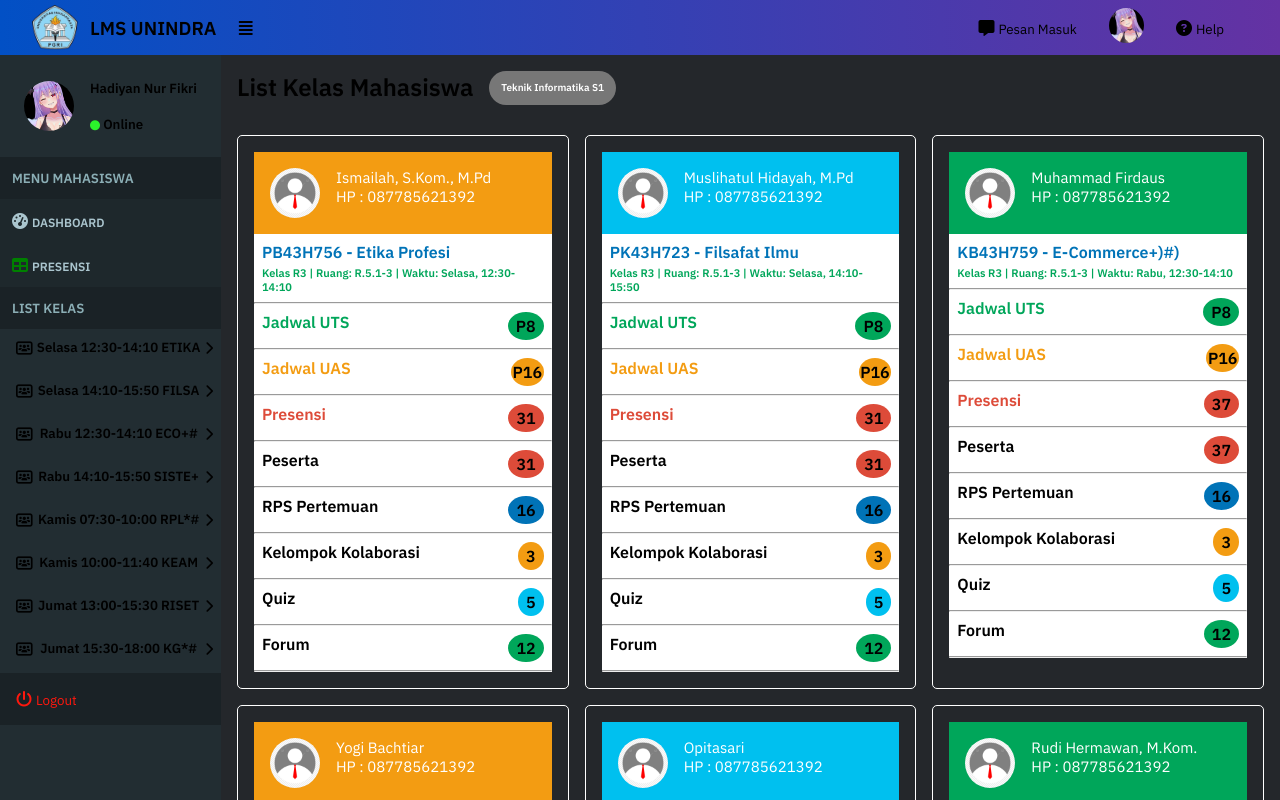
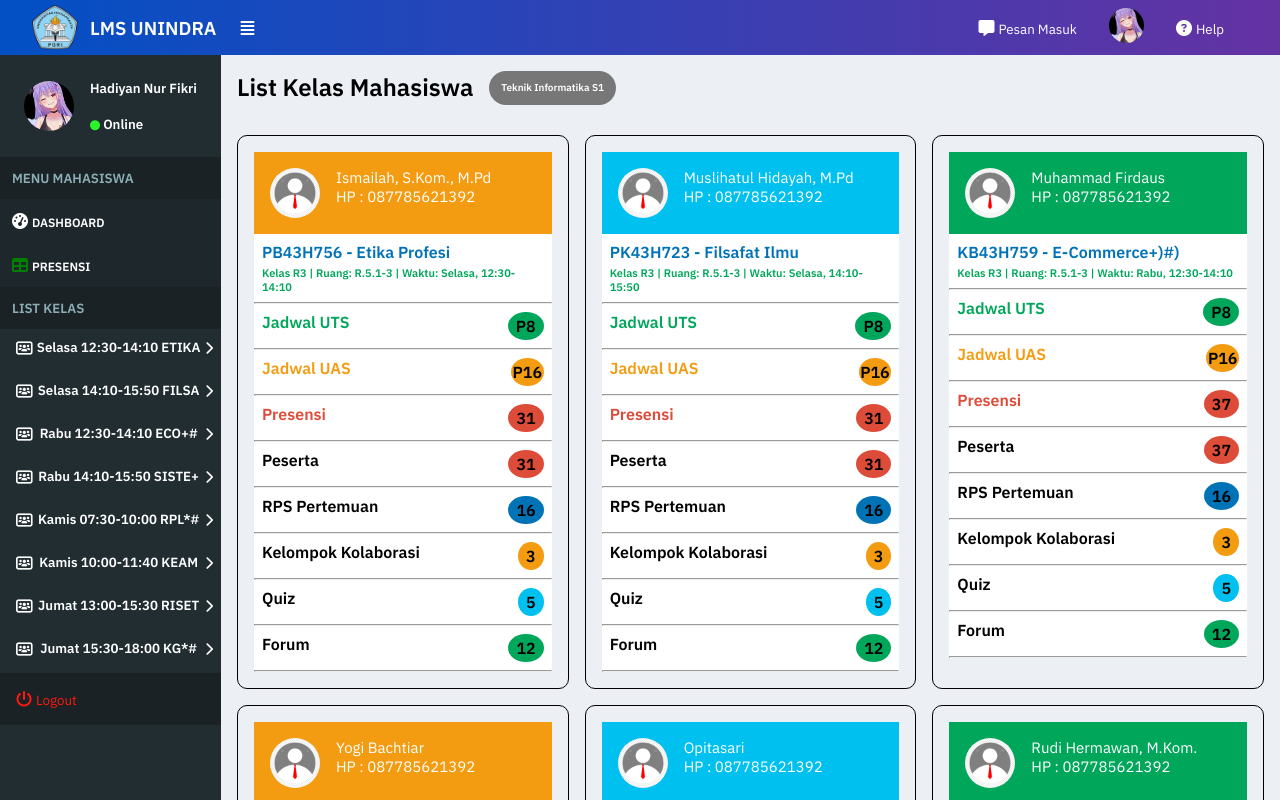
Before and after one commit to naoyan-ID/Halaman-Utama, a plain HTML site: page index.html in a window 1280 px wide. Shown: the top 800 px of the page. Drawn offline with Linux system fonts and the light colour scheme.

Commit message:
Halama Utama

```diff
--- a/index.html
+++ b/index.html
@@ -16,7 +16,6 @@
       <div class="nav-logo">
         <img src="unindra.png" width="50px" alt="" />
         <h3>LMS UNINDRA</h3>
-        <h6 class="nama"></h6>
         <i class="fa fa-align-justify"></i>
       </div>
       <div class="nav-list">
--- a/style.css
+++ b/style.css
@@ -21,9 +21,12 @@
   align-items: center;
   gap: 0.5rem;
 }
-
-.nama {
-  margin-left: 0.4rem;
+.nav-logo h3 {
+  color: white;
+}
+.fa-align-justify {
+  color: white;
+  margin-left: 1rem;
 }
 .list-item {
   padding: 0.5rem;
@@ -33,8 +36,10 @@
 }
 .list-item li {
   padding: 0 1rem;
+  color: white;
 }
 .list-item li button {
+  color: white;
   background-color: transparent;
   border: none;
 }
@@ -42,9 +47,11 @@
   border-radius: 100%;
 }
 .fa-message {
+  color: white;
   margin-right: 0.25rem;
 }
 .button-help {
+  color: white;
   margin-left: 0.25rem;
 }
 #container {
@@ -58,6 +65,7 @@
   background-color: gray;
 }
 #isi-menu {
+  color: white;
   padding: 1rem;
   display: flex;
   position: sticky;
@@ -81,7 +89,7 @@
   font-size: 10px;
 }
 .dashboard {
-  color: #aac5ce;
+  color: white;
   padding: 0.75rem;
   background-color: #1e282c;
 }
@@ -89,13 +97,12 @@
   font-size: 12px;
 }
 .presensi {
-  color: #aac5ce;
   padding: 0.75rem;
   background-color: #1e282c;
 }
 .presensi span {
   font-size: 12px;
-  color: #aac5ce;
+  color: white;
 }
 .fa-table {
   color: green;
@@ -109,6 +116,9 @@
   color: #8baeb5;
   background-color: #1a2226;
   padding: 0.75rem;
+}
+.list-kelas {
+  color: white;
 }
 .list-kelas :hover {
   background-color: none;
@@ -139,12 +149,11 @@
   color: #ff180e;
 }
 #heading {
-  background-color: #24272b;
+  background-color: #ecf0f5;
   width: 100%;
 }
 .dosen {
   display: flex;
-  background-color: #24272b;
 }
 .dosen h2 {
   padding: 1rem;
@@ -174,8 +183,8 @@
 }
 .card {
   padding: 1rem;
-  border: 1px solid #ffff;
-  border-radius: 5px;
+  border: 1px solid black;
+  border-radius: 10px;
 }
 .card:hover {
   background-color: gray;
@@ -410,6 +419,6 @@
 }
 .footer {
   text-align: center;
-  padding: 0.5rem;
-  background-color: #1a2226;
+  padding: 1rem;
+  background-color: #ffffff;
 }
```
